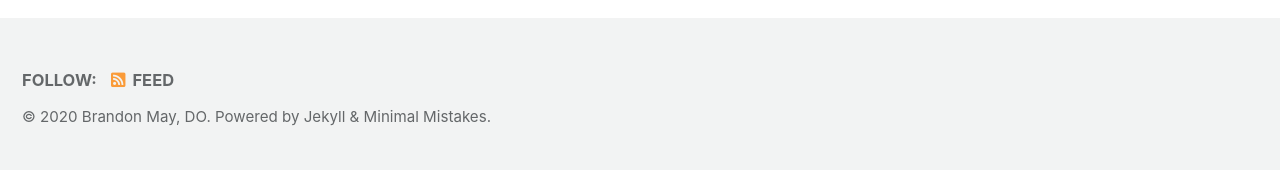
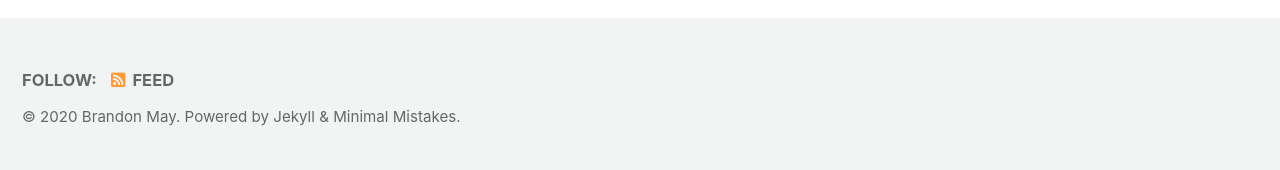
Before and after one commit to bmay51213/bmay51213.github.io, a Jekyll site: the page built from index.html, in a window 1280 px wide. Shown: the part 1384-1554 px from the top of the page. Built offline with Jekyll 4.4.1, drawn with Linux system fonts in a browser that asks for light colours; cached includes are drawn as plain includes; the list of posts is cut into pages by our own code.

Commit message:
minor fix

```diff
--- a/_config.yml
+++ b/_config.yml
@@ -19,7 +19,7 @@ locale                   : "en-US"
 title                    : "Brandon May"
 title_separator          : "-"
 subtitle                 : # site tagline that appears below site title in masthead
-name                     : "Brandon May, DO"
+name                     : "Brandon May"
 description              : "Data Science Portfolio"
 url                      : # the base hostname & protocol for your site e.g. "https://mmistakes.github.io"
 baseurl                  : # the subpath of your site, e.g. "/blog"
```
